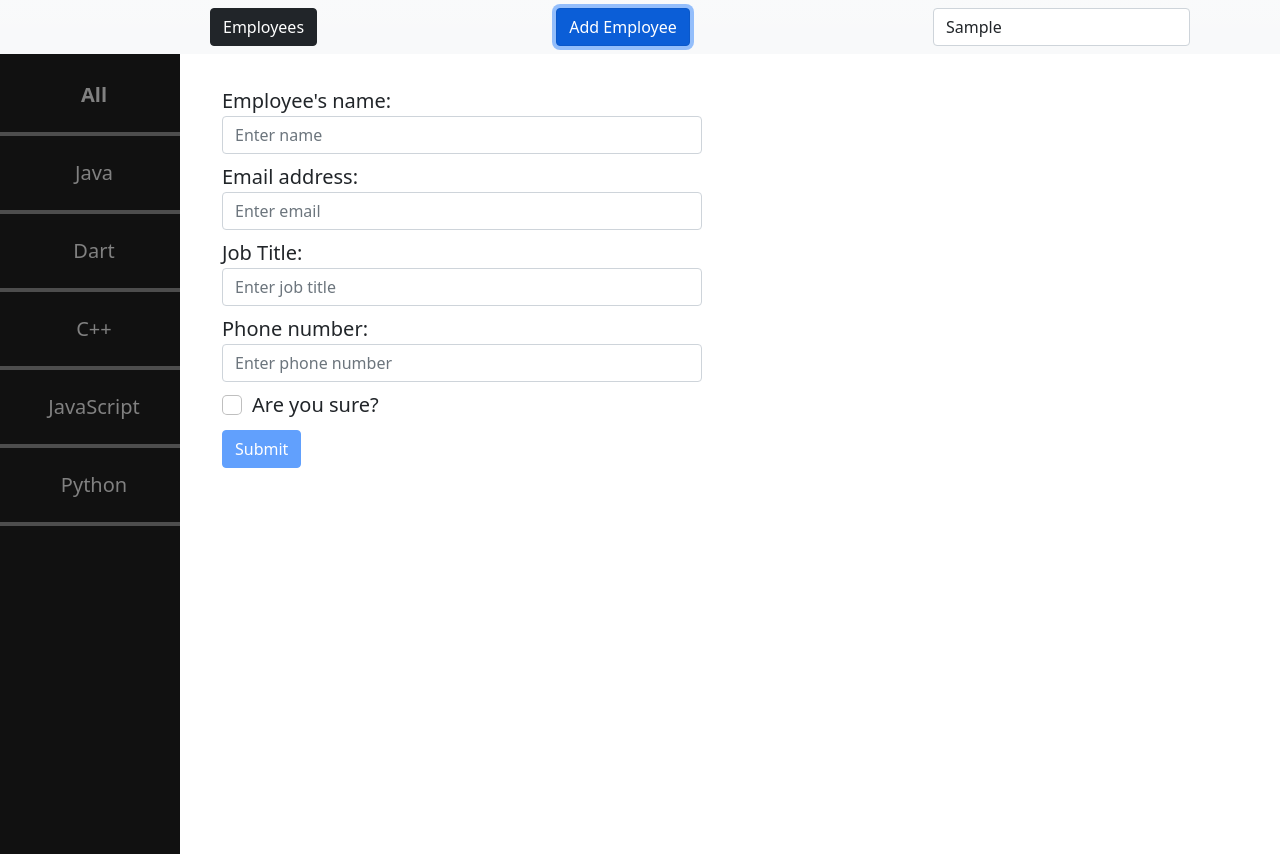
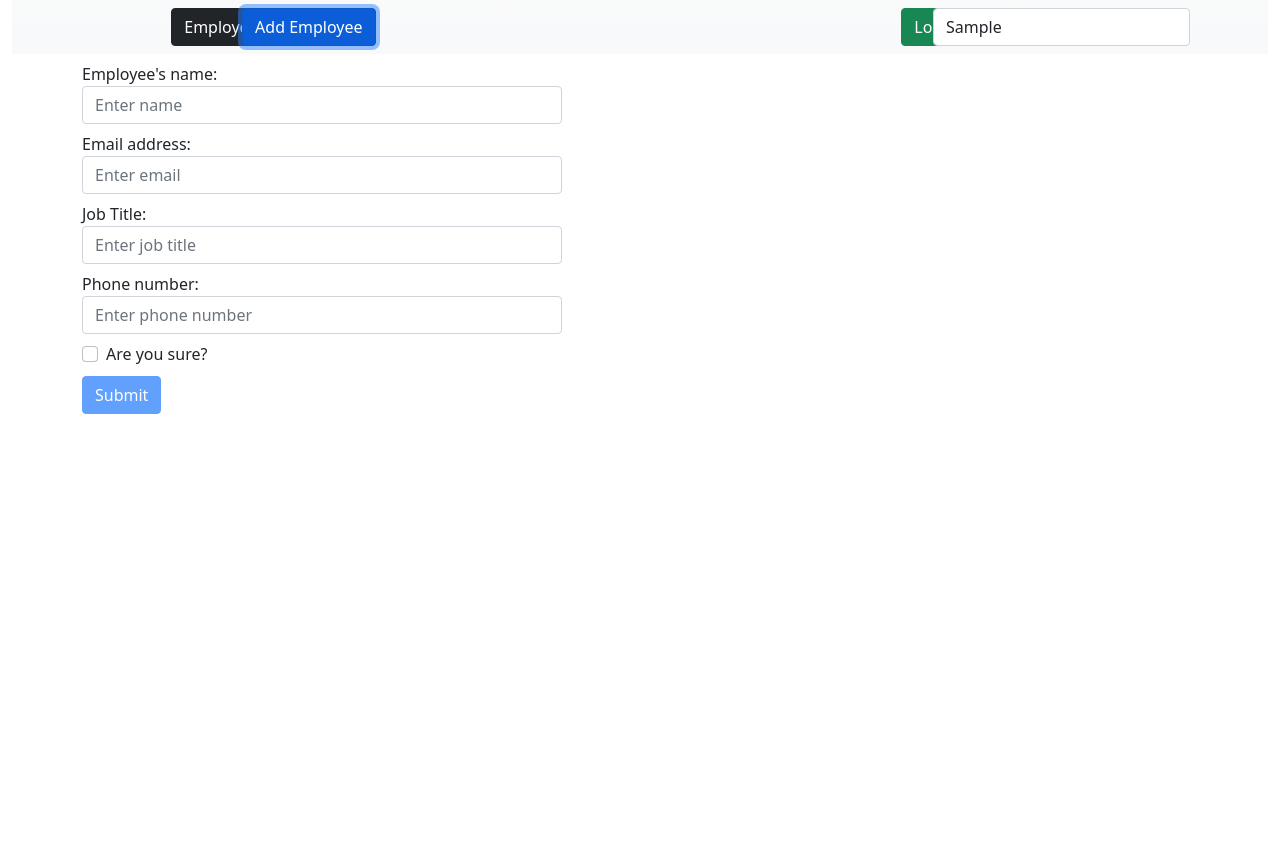
Before and after one commit to IceBreaker8/frontend-angular-employee, an Angular app: page /login in a window 1280 px wide. Both pictures are taken after typing "Sample" into the empty fields and a click on the button "Add Employee". After the commit the page ends 800 px from the top, so only its background shows below. Built offline with nearby package versions, Linux system fonts and the light colour scheme; no server answers.

Commit message:
added login component and fixed others

```diff
--- a/package.json
+++ b/package.json
@@ -19,8 +19,10 @@
     "@angular/platform-browser": "~12.1.1",
     "@angular/platform-browser-dynamic": "~12.1.1",
     "@angular/router": "~12.1.1",
+    "@aws-amplify/ui-angular": "^1.0.17",
     "@nebular/eva-icons": "8.0.0",
     "@nebular/theme": "^8.0.0",
+    "aws-amplify": "^4.2.2",
     "bootstrap": "^5.0.2",
     "eva-icons": "^1.1.2",
     "rxjs": "~6.6.0",
@@ -32,6 +34,7 @@
     "@angular/cli": "~12.1.1",
     "@angular/compiler-cli": "~12.1.1",
     "@schematics/angular": "~12.1.1",
+    "@types/graphql": "^14.5.0",
     "@types/jasmine": "~3.6.0",
     "@types/node": "^12.11.1",
     "jasmine-core": "~3.7.0",
--- a/src/app/app.component.html
+++ b/src/app/app.component.html
@@ -1,22 +1,25 @@
 
-
+<div class="container-fluid">
 <nav class="navbar navbar-light bg-light bg-gradient">
 
   <div class="container">
 <!---->
 
-    <button style="margin-left: 8rem;" class="btn btn-dark" routerLink="employee">
+    <button style="margin-left: 8%;" class="btn btn-dark" routerLink="employee">
       Employees
     </button>
 
-    <button class="btn btn-primary me-1" routerLink="employee/add">
+    <button class="btn btn-primary me-1" routerLink="employee/add" style="margin-left: -50%;">
       Add Employee
+    </button>
+    <!-- Login component -->
+    <button routerLink="/login" class="btn btn-success" style="margin-right: -50%;">
+      Login
     </button>
    <app-search-bar></app-search-bar>
   </div>
 </nav>
-
+</div>
 <!-- Job Navigator here -->
 
-
-<app-job-navigator></app-job-navigator>
+<router-outlet></router-outlet>
--- a/src/app/components/employee-form/employee-form.component.html
+++ b/src/app/components/employee-form/employee-form.component.html
@@ -1,5 +1,5 @@
 
-<div class="container"  style="margin-top: 2rem;">
+<div class="container">
 
 
 
@@ -49,12 +49,15 @@
   </form>
 
 </div>
+<div class="container" style="margin-top: 1%;">
 
 <div *ngIf="submitted" class="card" style="width: 98%;">
   <div class="card-body">
     <h1 class="card-title" style="text-align: center;">Success!</h1>
     <hr>
-    <p *ngIf="!edit ; else notEdit" class="card-text" style="text-align: center;">A new employee has been added to the employees list!</p>
+    <p *ngIf="!edit ; else notEdit" class="card-text" style="text-align: center;">
+      A new employee has been added to the employees list!
+    </p>
     <ng-template #notEdit>
       <p class="card-text" style="text-align: center;">You have successfully edited this employee's information!</p>
 
@@ -62,3 +65,4 @@
     <button routerLink="/employee" id="goSomewhere" href="#" class="btn btn-success">Redirect to employees page</button>
   </div>
 </div>
+</div>
--- a/src/app/components/employees/employees.component.css
+++ b/src/app/components/employees/employees.component.css
@@ -0,0 +1,8 @@
+/* Main content */
+.main {
+  margin-left: 200px;
+  /* Same as the width of the sidenav */
+  font-size: 20px;
+  /* Increased text to enable scrolling */
+  padding: 0px 10px;
+}
--- a/src/app/components/employees/employees.component.html
+++ b/src/app/components/employees/employees.component.html
@@ -1,4 +1,6 @@
-<div class="container">
+<app-job-navigator></app-job-navigator>
+
+<div class="container main">
 
     <div class="row" *ngIf="employees?.length != 0; else elseBlock">
         <div *ngFor="let employee of employees" class="col-sm-3">
--- a/src/app/components/job-navigator/job-navigator.component.html
+++ b/src/app/components/job-navigator/job-navigator.component.html
@@ -1,20 +1,15 @@
 <div class="sidenav">
   <a routerLink="employee" style="font-weight: bold;" href="#">All</a>
   <hr>
-  <a routerLink="employee/jobs/java">Java</a>
+  <a routerLink="/employee/jobs/java">Java</a>
   <hr>
-  <a routerLink="employee/jobs/dart">Dart</a>
+  <a routerLink="/employee/jobs/dart">Dart</a>
   <hr>
-  <a routerLink="employee/jobs/c++">C++</a>
+  <a routerLink="/employee/jobs/c++">C++</a>
   <hr>
-  <a routerLink="employee/jobs/javascript">JavaScript</a>
+  <a routerLink="/employee/jobs/javascript">JavaScript</a>
   <hr>
-  <a routerLink="employee/jobs/python">Python</a>
+  <a routerLink="/employee/jobs/python">Python</a>
   <hr>
 
 </div>
-
-<div class="main">
-  <!-- Main here-->
-  <router-outlet></router-outlet>
-</div>
--- /dev/null
+++ b/src/app/components/login/login.component.html
@@ -0,0 +1,5 @@
+<div class="container">
+    <div class="card">
+        Testing here
+    </div>
+</div>
--- /dev/null
+++ b/src/app/components/login/login.component.ts
@@ -0,0 +1,15 @@
+import { Component, OnInit } from '@angular/core';
+
+@Component({
+  selector: 'app-login',
+  templateUrl: './login.component.html',
+  styleUrls: ['./login.component.css']
+})
+export class LoginComponent implements OnInit {
+
+  constructor() { }
+
+  ngOnInit(): void {
+  }
+
+}
--- a/src/app/components/search-bar/search-bar.component.ts
+++ b/src/app/components/search-bar/search-bar.component.ts
@@ -1,5 +1,5 @@
 import { Component, OnInit } from '@angular/core';
-import { Router } from "@angular/router"
+import { ActivatedRoute, Router } from "@angular/router"
 
 @Component({
   selector: 'app-search-bar',
@@ -10,7 +10,7 @@ export class SearchBarComponent implements OnInit {
 
   searchWord: string = "";
 
-  constructor(private route: Router) {
+  constructor(private route: Router, private activeRouter: ActivatedRoute) {
 
 
   }
@@ -21,11 +21,19 @@ export class SearchBarComponent implements OnInit {
 
 
   public onSearchType(searchWord: string) {
-    this.route.navigate([`/employee/search/${searchWord}`]);
+    console.log(this.route.url);
+    if (this.route.url == "/employee" || this.route.url.includes("/employee/search/")
+      || this.route.url.includes("/employee/jobs/")) {
+      this.route.navigate([`/employee/search/${searchWord}`]);
+    }
+
 
   }
   public clear() {
-    this.route.navigate([`/employee`]);
+    if (this.route.url == "/employee" || this.route.url.includes("/employee/search/")
+      || this.route.url.includes("/employee/jobs/")) {
+      this.route.navigate([`/employee`]);
+    }
   }
 
 
```
Also changed, not shown: src/app/app.module.ts (+7 -3 lines), src/app/components/login/login.component.css (added), 2 other files (tests, documents, lock files or other folders).
